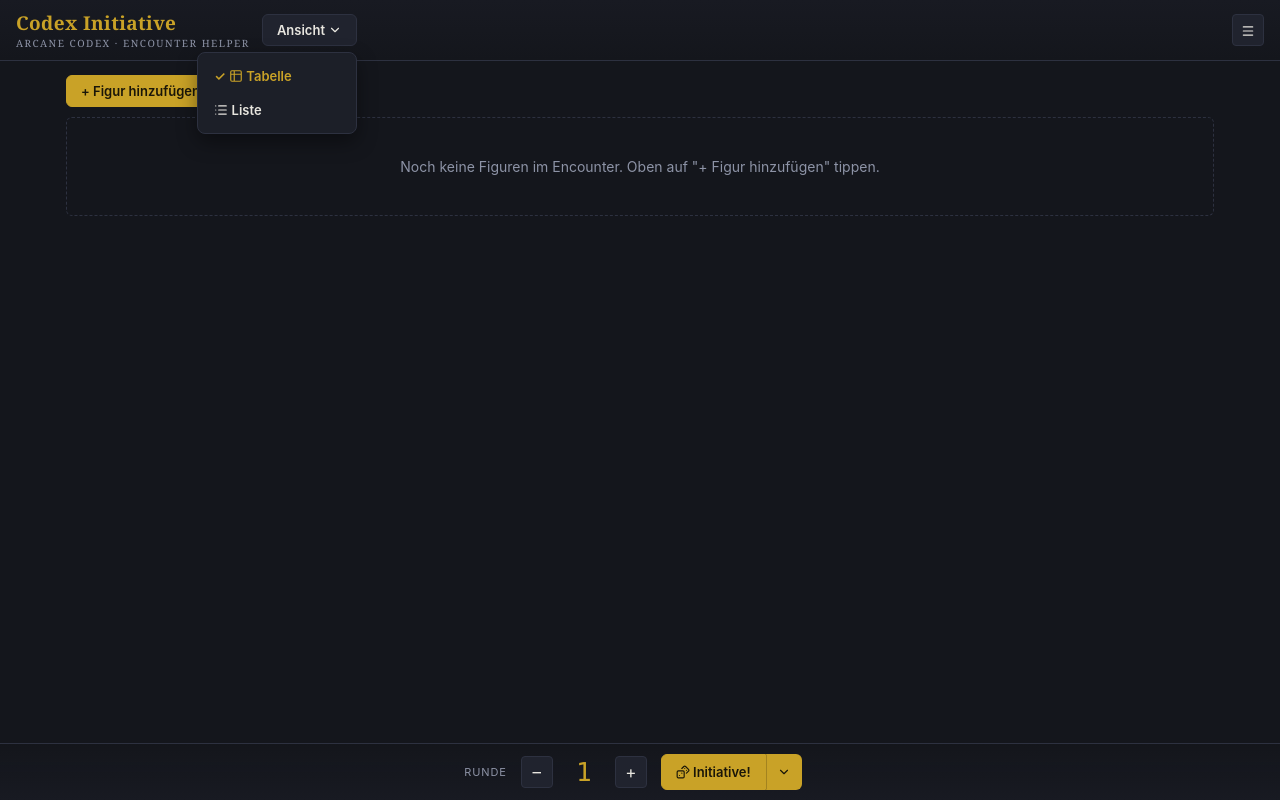
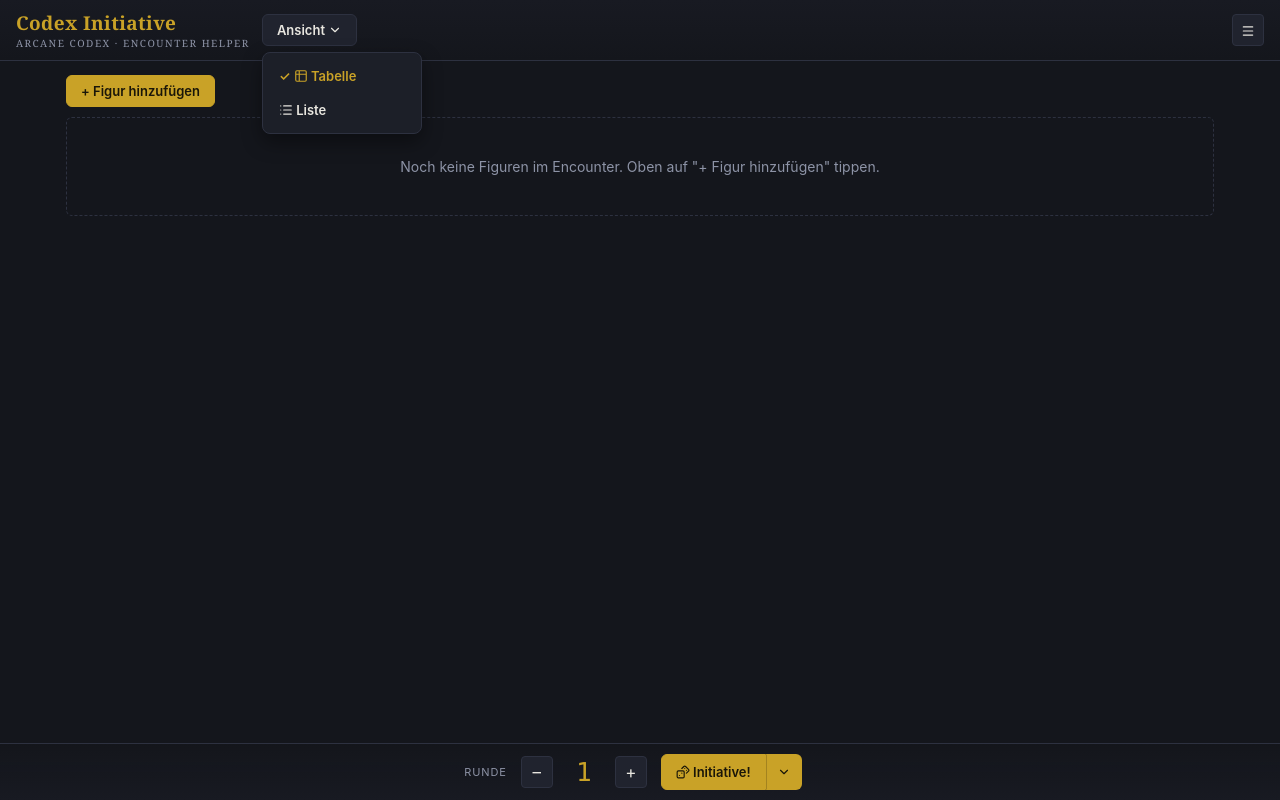
Before and after one commit to m3koenig/ArcaneCodexEncounter, a plain HTML site: page index.html in a window 1280 px wide. Both pictures are taken after a click on the button "Ansicht". Drawn offline with Linux system fonts and the light colour scheme.

Commit message:
Aktualisieren von index.html

```diff
--- a/index.html
+++ b/index.html
@@ -64,6 +64,7 @@
   }
   .dropdown-menu.open{display:block;}
   #phaseMenu{top:auto;bottom:calc(100% + 6px);}
+  #encViewMenu{left:0;right:auto;}
   .dropdown-item{
     display:block;width:100%;text-align:left;background:transparent;border:none;
     color:var(--text);padding:9px 10px;border-radius:5px;font-size:13px;font-weight:600;
```
